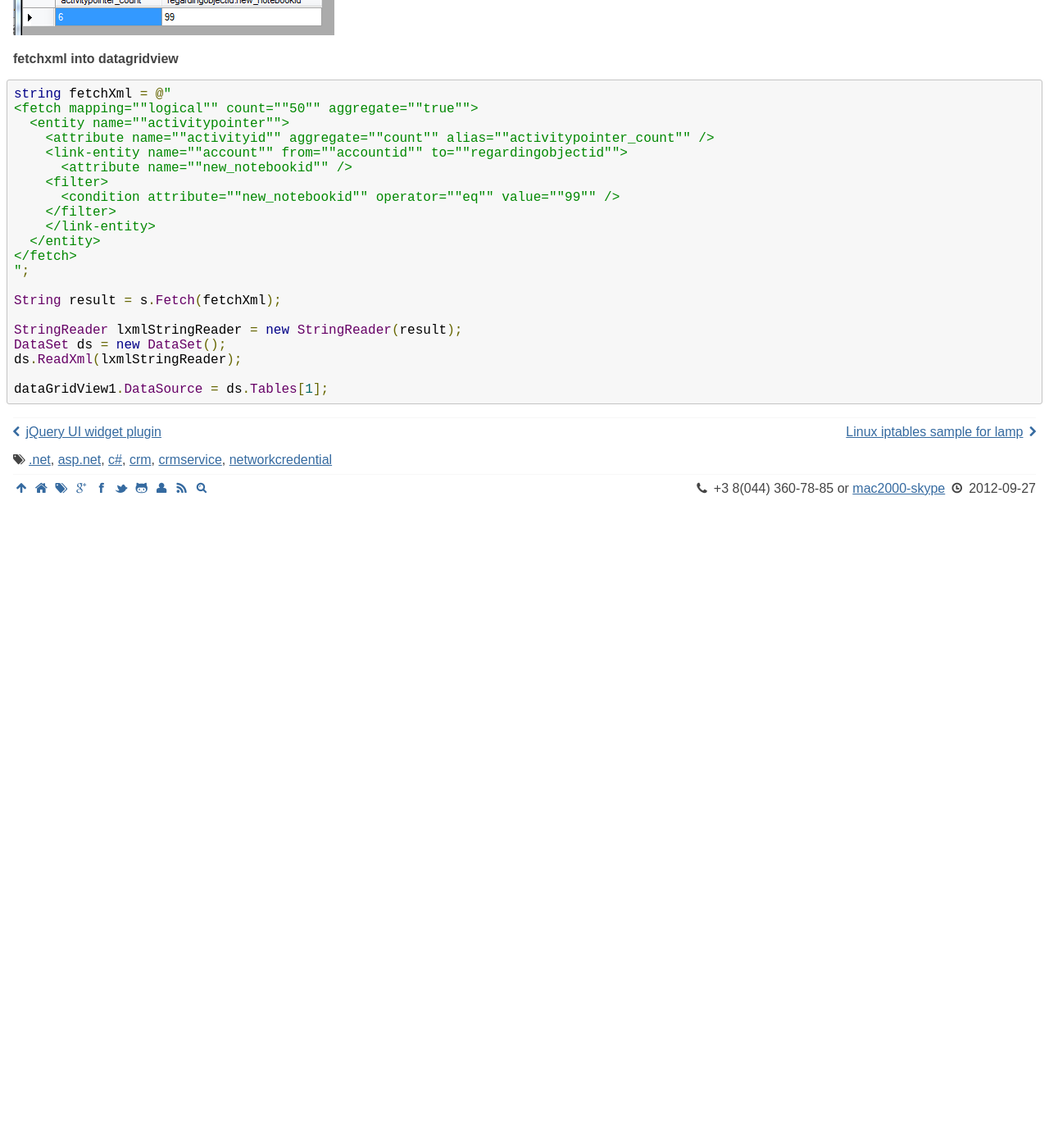
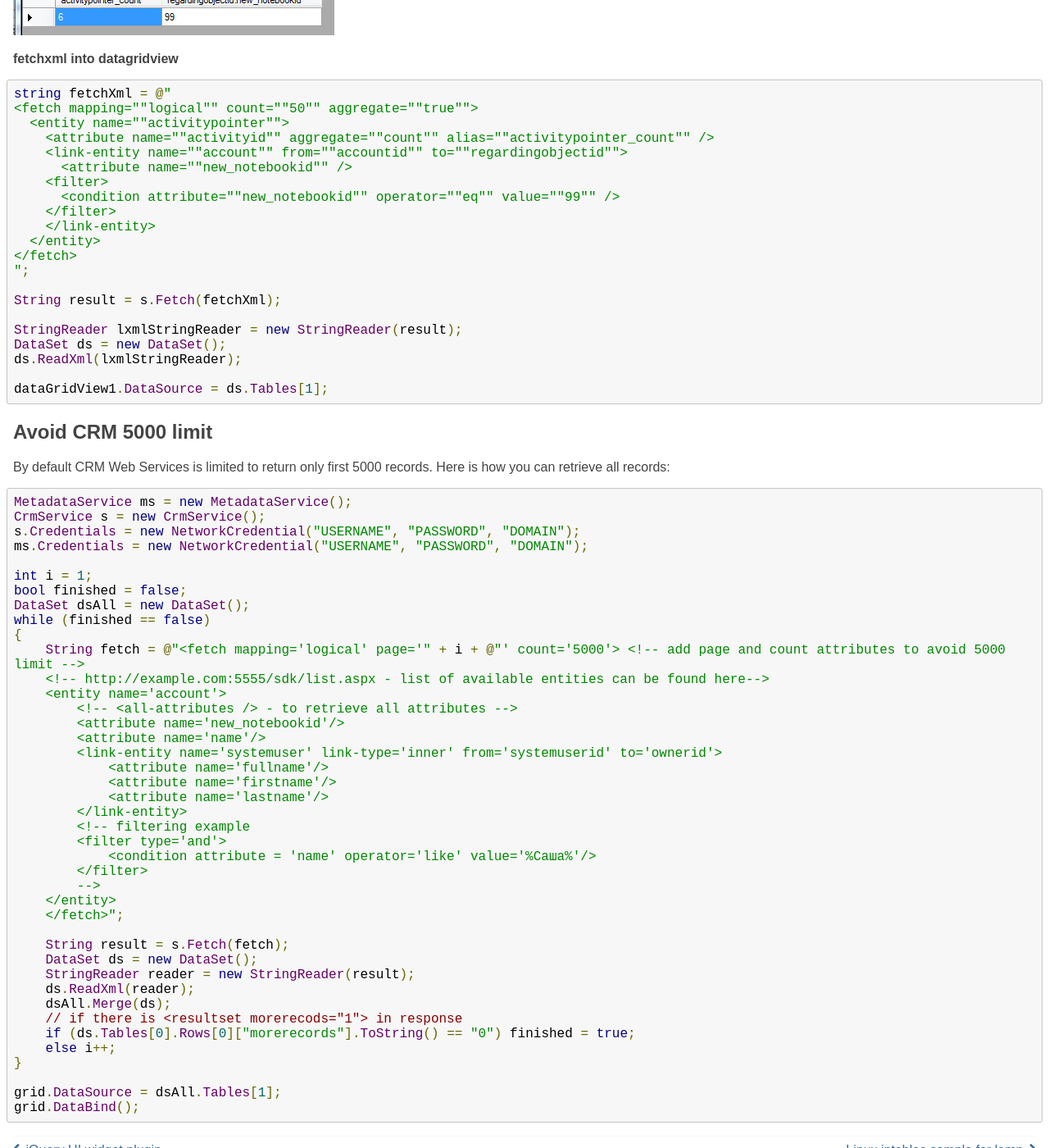
Before and after one commit to michaelbramwell/mac2000.github.com, a Jekyll site: the page built from _posts/2011-05-27-microsoft-crm-web-service.md, in a window 1280 px wide and 1400 px high, scrolled down 4112 px. Shown: the whole window at 82% size. Built offline with Jekyll 4.4.1, drawn with Linux system fonts in a browser that asks for light colours; before the commit the page ends 4733 px from its top, so only the background shows below that.

Commit message:
crm avoid 5000 limit

```diff
--- a/_posts/2011-05-27-microsoft-crm-web-service.md
+++ b/_posts/2011-05-27-microsoft-crm-web-service.md
@@ -194,3 +194,50 @@ http://mymscrm3.blogspot.com/2008/01/fetchxml-query-examples.html
     ds.ReadXml(lxmlStringReader);
 
     dataGridView1.DataSource = ds.Tables[1];
+
+Avoid CRM 5000 limit
+--------------------
+
+By default CRM Web Services is limited to return only first 5000 records. Here is how you can retrieve all records:
+
+    MetadataService ms = new MetadataService();
+    CrmService s = new CrmService();
+    s.Credentials = new NetworkCredential("USERNAME", "PASSWORD", "DOMAIN");
+    ms.Credentials = new NetworkCredential("USERNAME", "PASSWORD", "DOMAIN");
+
+    int i = 1;
+    bool finished = false;
+    DataSet dsAll = new DataSet();
+    while (finished == false)
+    {
+        String fetch = @"<fetch mapping='logical' page='" + i + @"' count='5000'> <!-- add page and count attributes to avoid 5000 limit -->
+        <!-- http://example.com:5555/sdk/list.aspx - list of available entities can be found here-->
+        <entity name='account'>
+            <!-- <all-attributes /> - to retrieve all attributes -->
+            <attribute name='new_notebookid'/>
+            <attribute name='name'/>
+            <link-entity name='systemuser' link-type='inner' from='systemuserid' to='ownerid'>
+                <attribute name='fullname'/>
+                <attribute name='firstname'/>
+                <attribute name='lastname'/>
+            </link-entity>
+            <!-- filtering example
+            <filter type='and'>
+                <condition attribute = 'name' operator='like' value='%Саша%'/>
+            </filter>
+            -->
+        </entity>
+        </fetch>";
+
+        String result = s.Fetch(fetch);
+        DataSet ds = new DataSet();
+        StringReader reader = new StringReader(result);
+        ds.ReadXml(reader);
+        dsAll.Merge(ds);
+        // if there is <resultset morerecods="1"> in response
+        if (ds.Tables[0].Rows[0]["morerecords"].ToString() == "0") finished = true;
+        else i++;
+    }
+
+    grid.DataSource = dsAll.Tables[1];
+    grid.DataBind();
```
